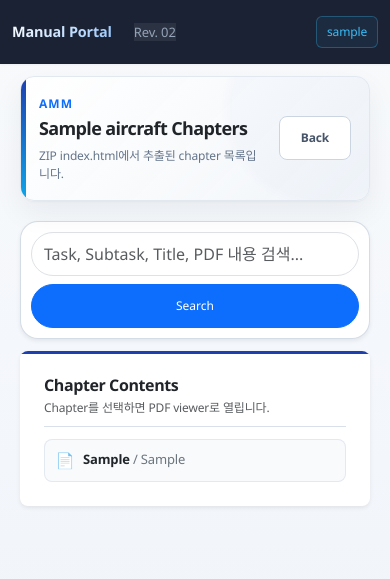
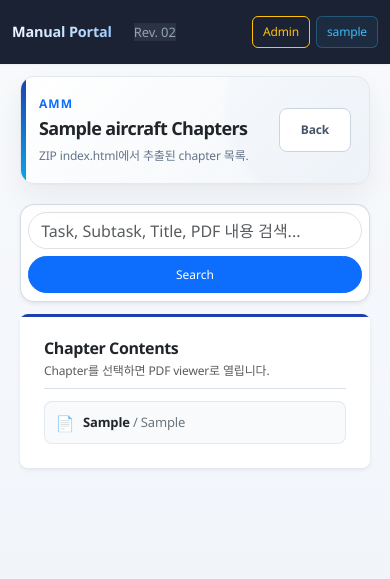
Before and after one commit to qndydfl/aircraft_maintenance, a Django app: page /manual-packages/1/chapters/ in a window 390 px wide. Shown: the top 579 px of the page. Run offline with Django 5.2, Linux system fonts and the light colour scheme; a user stored in the database is signed in; tables that the repository leaves empty hold one stand-in row (values such as "Sample post").

Commit message:
change css

```diff
--- a/static/css/calculator.css
+++ b/static/css/calculator.css
@@ -78,7 +78,7 @@
     font-size: 1.62rem;
     font-weight: 900;
     line-height: 1.12;
-    color: #0f172a;
+    color: #2563eb;
 }
 
 .fuel-result-value {
--- a/static/css/list.css
+++ b/static/css/list.css
@@ -40,6 +40,13 @@ body.chapter-page .portal-chapter-search-actions .btn {
     white-space: nowrap;
 }
 
+body.chapter-page .portal-chapter-clear-btn {
+    display: inline-flex;
+    align-items: center;
+    justify-content: center;
+    text-align: center;
+}
+
 body.chapter-page .portal-chapter-search-input {
     min-width: 0;
     height: var(--input-height);
@@ -50,6 +57,16 @@ body.chapter-page .chapter-search-summary,
 body.chapter-page .portal-card,
 body.chapter-page .alert {
     margin-bottom: var(--page-edge-gap) !important;
+}
+
+body.chapter-page .portal-card {
+    transition: none !important;
+}
+
+body.chapter-page .portal-card:hover {
+    transform: none !important;
+    border-color: transparent !important;
+    box-shadow: 0 0.125rem 0.25rem rgba(0, 0, 0, 0.075) !important;
 }
 
 body.chapter-page .app-container > :last-child {
@@ -698,20 +715,26 @@ body.chapter-page .portal-chapter-result-card {
 
     body.chapter-page .portal-chapter-search-group {
         grid-template-columns: 1fr;
-        gap: 0.5rem;
-        padding: 0.625rem;
-        border-radius: 1.125rem;
+        gap: 0.4rem;
+        padding: 0.45rem;
+        border-radius: 0.875rem;
+    }
+
+    body.chapter-page .portal-chapter-search-input {
+        height: 2.35rem;
     }
 
     body.chapter-page .portal-chapter-search-actions {
         display: grid;
         grid-template-columns: repeat(2, minmax(0, 1fr));
-        gap: 0.5rem;
+        gap: 0.4rem;
     }
 
     body.chapter-page .portal-chapter-search-actions .btn {
         width: 100%;
         min-width: 0;
+        min-height: 2.35rem;
+        padding: 0.3rem 0.75rem;
     }
 
     body.chapter-page .portal-chapter-search-actions .btn:only-child {
@@ -912,7 +935,7 @@ body.chapter-page .portal-chapter-result-card {
 
 @media (max-width: 35.5rem) {
     body.chapter-page .portal-chapter-search-actions {
-        grid-template-columns: 1fr;
+        grid-template-columns: repeat(2, minmax(0, 1fr));
     }
 
     .portal-list-header-actions,
--- a/static/css/login.css
+++ b/static/css/login.css
@@ -21,6 +21,7 @@ body.login-page {
 
     padding-top: 0 !important;
     padding-bottom: 0;
+    overflow-x: hidden;
 }
 
 /* 로그인 화면에서는 하단 모바일 nav 숨김 */
@@ -32,6 +33,7 @@ body.login-page .mobile-bottom-nav {
 body.login-page .app-main {
     min-height: 100vh;
     min-height: 100dvh;
+    padding: 0 !important;
 }
 
 body.login-page .app-container {
--- a/static/css/mobile_override.css
+++ b/static/css/mobile_override.css
@@ -154,12 +154,12 @@ body:not(.pdf-viewer-page):not(.login-page) .app-main > .app-container > :last-c
         height: 2rem !important;
     }
 
-    body.home-page .app-admin-btn {
+    .app-admin-btn {
         display: inline-flex !important;
         align-items: center;
         justify-content: center;
-        min-height: 2rem;
-        height: 2rem;
+        min-height: 2rem !important;
+        height: 2rem !important;
         padding: 0.3rem 0.625rem;
         font-size: 0.6875rem;
         line-height: 1;
--- a/templates/accounts/login.html
+++ b/templates/accounts/login.html
@@ -6,7 +6,7 @@ login-page
 {% endblock body_class %}
 
 {% block css %}
-<link rel="stylesheet" href="{% static 'css/login.css' %}?v=55">
+<link rel="stylesheet" href="{% static 'css/login.css' %}?v=74">
 {% endblock css %}
 
 {% block nav %}
--- a/templates/base.html
+++ b/templates/base.html
@@ -36,7 +36,7 @@
 
     {% block css %}{% endblock css %}
 
-    <link href="{% static 'css/mobile_override.css' %}?v=73" rel="stylesheet">
+    <link href="{% static 'css/mobile_override.css' %}?v=76" rel="stylesheet">
 
     {% block js %}{% endblock js %}
 </head>
--- a/templates/dispatch/dispatch_search.html
+++ b/templates/dispatch/dispatch_search.html
@@ -18,7 +18,7 @@ dispatch-search-page
 
 <div class="page-hero mb-4">
     <div>
-        <p class="page-eyebrow mb-1">DISPATCH</p>
+        <p class="page-eyebrow mb-1">SEARCH</p>
 
         <h2 class="page-title mb-2">Dispatch Search</h2>
 
--- a/templates/manuals/calculator.html
+++ b/templates/manuals/calculator.html
@@ -10,7 +10,7 @@ Date Calculator
 {% endblock title %}
 
 {% block css %}
-<link rel="stylesheet" href="{% static 'css/calculator.css' %}?v=55">
+<link rel="stylesheet" href="{% static 'css/calculator.css' %}?v=79">
 {% endblock css %}
 
 {% block js %}
@@ -28,10 +28,6 @@ Date Calculator
         <h2 class="page-title mb-2">
             CALCULATOR
         </h2>
-
-        <p class="text-muted mb-0 page-subtitle">
-            오늘을 제외하고 선택한 일수 뒤의 날짜를 계산합니다.
-        </p>
     </div>
 
     <div class="page-actions">
--- a/templates/manuals/manual_chapter_list.html
+++ b/templates/manuals/manual_chapter_list.html
@@ -6,7 +6,7 @@ chapter-page
 {% endblock body_class %}
 
 {% block css %}
-<link rel="stylesheet" href="{% static 'css/list.css' %}?v=55">
+<link rel="stylesheet" href="{% static 'css/list.css' %}?v=78">
 {% endblock css %}
 
 {% block title %}
@@ -26,7 +26,7 @@ chapter-page
         </h2>
 
         <p class="text-muted mb-0 page-subtitle small">
-            ZIP index.html에서 추출된 chapter 목록입니다.
+            ZIP index.html에서 추출된 chapter 목록.
         </p>
     </div>
 
@@ -59,7 +59,7 @@ chapter-page
             </button>
 
             {% if q %}
-                <a href="?" class="btn btn-outline-secondary">
+                <a href="?" class="btn btn-outline-secondary portal-chapter-clear-btn">
                     Clear
                 </a>
             {% endif %}
--- a/templates/service-worker.js
+++ b/templates/service-worker.js
@@ -1,4 +1,4 @@
-const CACHE_NAME = "manual-portal-static-v73";
+const CACHE_NAME = "manual-portal-static-v79";
 
 const STATIC_ASSETS = [
     "/static/manifest.webmanifest",
```
